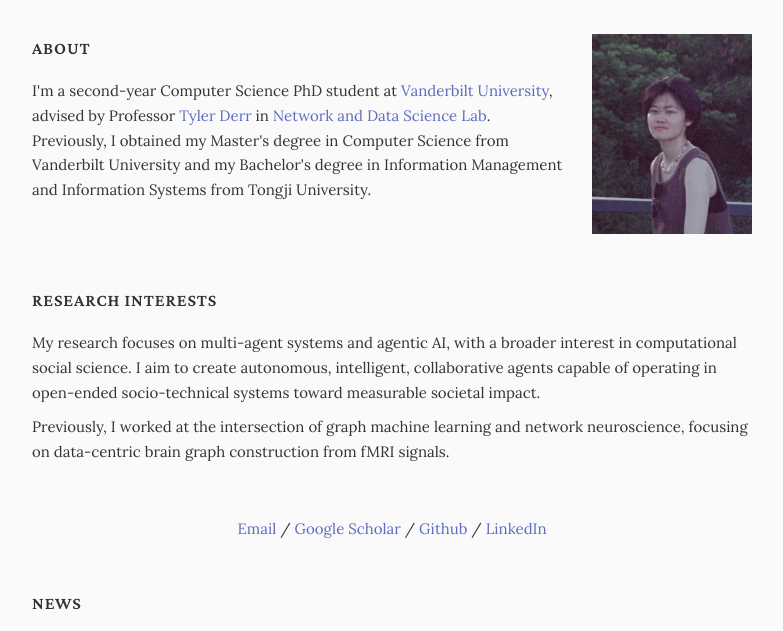
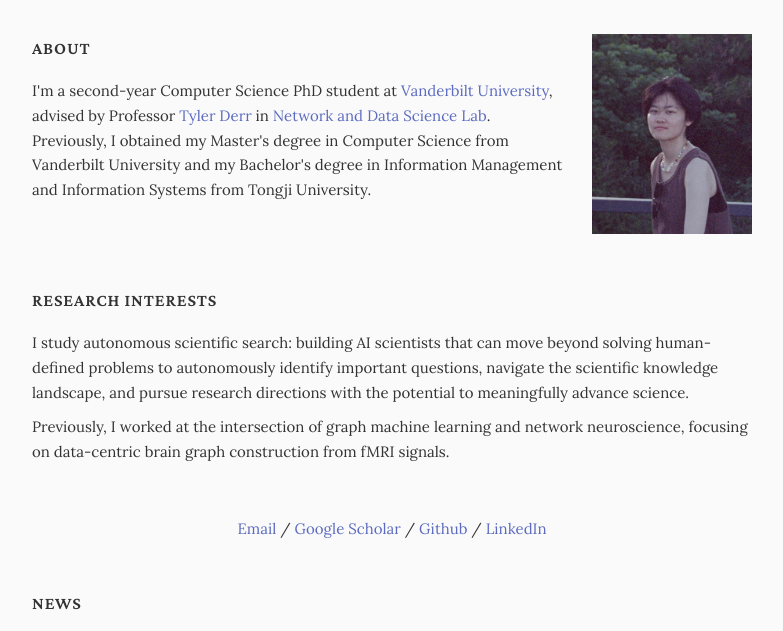
Before and after one commit to GeQinwen/GeQinwen, a plain HTML site: page index.html in a window 1280 px wide. Shown: the part 92-723 px from the top of the page, without its empty margins (248-1031 px from the left). Drawn offline with nearby package versions, Linux system fonts and the light colour scheme.

Commit message:
Update research interests
Co-Authored-By: Claude Opus 5.5 <noreply@anthropic.com>

```diff
--- a/index.html
+++ b/index.html
@@ -29,7 +29,7 @@
 
       <section class="research">
         <h2>Research Interests</h2>
-        <p>My research focuses on multi-agent systems and agentic AI, with a broader interest in computational social science. I aim to create autonomous, intelligent, collaborative agents capable of operating in open-ended socio-technical systems toward measurable societal impact.</p>
+        <p>I study autonomous scientific search: building AI scientists that can move beyond solving human-defined problems to autonomously identify important questions, navigate the scientific knowledge landscape, and pursue research directions with the potential to meaningfully advance science.</p>
         <p>Previously, I worked at the intersection of graph machine learning and network neuroscience, focusing on data-centric brain graph construction from fMRI signals.</p>
       </section>
 
```
